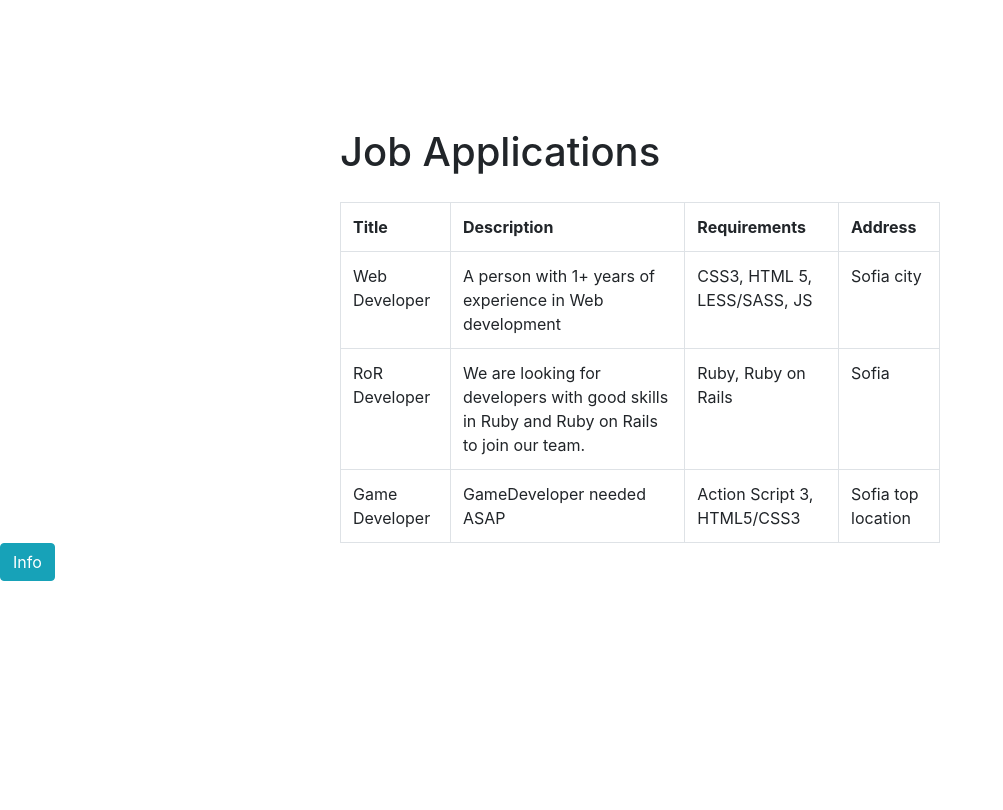
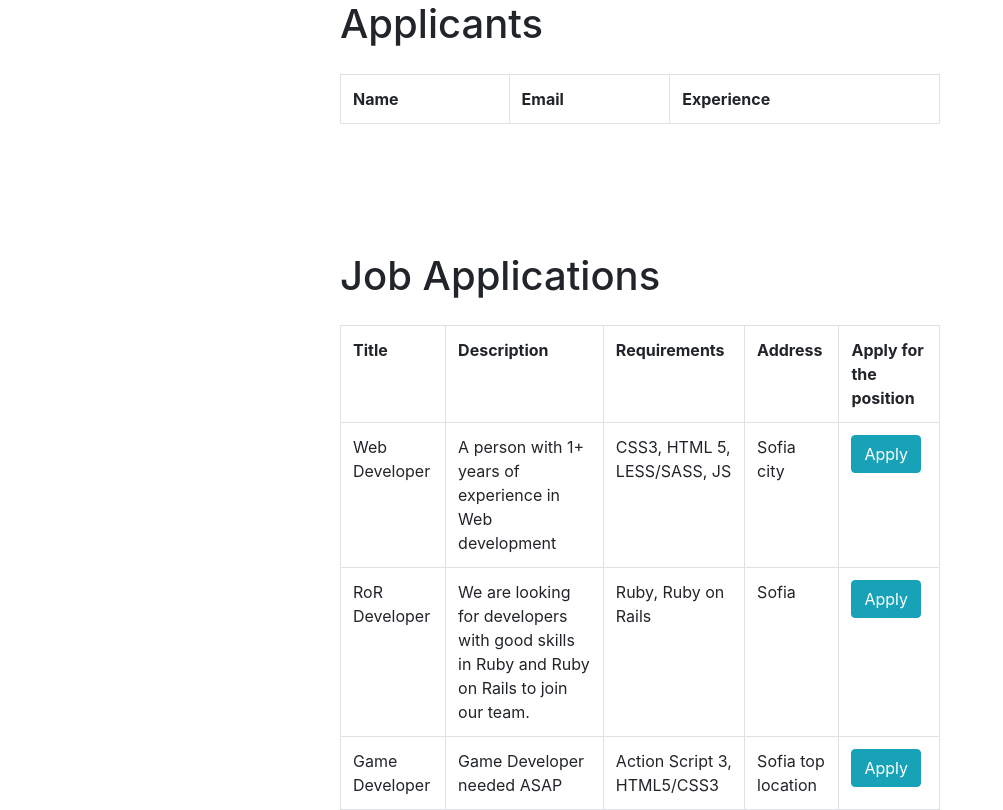
Before and after one commit to Petya-Naumova/JobApplications, a plain HTML site: page index.html in a window 1280 px wide. Shown: the whole page, without its empty margins (0-1003 px from the left). Drawn offline with nearby package versions, Linux system fonts and the light colour scheme.

Commit message:
Apply button but still button does not do anything

```diff
--- a/index.html
+++ b/index.html
@@ -16,6 +16,19 @@
       <![endif]-->
    </head>
    <body>
+      <div>
+         <div style="width: 600px; margin: 0 auto; margin-bottom: 2%;"><h1>Applicants</h1></div>
+         <table id="JobApplicants" style="width: 600px; margin: 0 auto;" class="table table-bordered table-hover">
+               <tr class="active">
+                  <th>Name</th>
+                  <th>Email</th>
+                  <th>Experience</th>
+               </tr>
+
+         </table>
+
+      </div>
+
       <div style="margin-top: 10%;">
          <div style="width: 600px; margin: 0 auto; margin-bottom: 2%;"><h1>Job Applications</h1></div>
          <table id="JobOffersList" style="width: 600px; margin: 0 auto;" class="table table-bordered table-hover">
@@ -24,10 +37,11 @@
                   <th>Description</th>
                   <th>Requirements</th>
                   <th>Address</th>
+                  <th>Apply for the position</th>
                </tr>
 
          </table>
-         <button type="button" class="btn btn-info">Info</button>
+
       </div>
       <!-- jQuery (necessary for Bootstrap's JavaScript plugins) -->
       <script src="https://ajax.googleapis.com/ajax/libs/jquery/1.11.2/jquery.min.js"></script>
--- a/js/inner.js
+++ b/js/inner.js
@@ -8,7 +8,7 @@ function JobOffer(id, title, description, requirements, address){
 }
  var  WebDeveloper = new JobOffer(1, "Web Developer", "A person with 1+ years of experience in Web development", "CSS3, HTML 5, LESS/SASS, JS", "Sofia city");
  var  RoRDeveloper = new JobOffer(2, "RoR Developer", "We are looking for developers with good skills in Ruby and Ruby on Rails to join our team.", "Ruby, Ruby on Rails", "Sofia");
- var  GameDeveloper = new JobOffer(3,"Game Developer", "GameDeveloper needed ASAP", "Action Script 3, HTML5/CSS3", "Sofia top location");
+ var  GameDeveloper = new JobOffer(3,"Game Developer", "Game Developer needed ASAP", "Action Script 3, HTML5/CSS3", "Sofia top location");
  JobOffersContainer.push(WebDeveloper,RoRDeveloper,GameDeveloper);
 function Applicant(id, name, email, experience){
 	this.id = id;
@@ -35,7 +35,10 @@ window.addEventListener("load", function(){
 		requirementsCell.innerHTML = JobOffersContainer[i].requirements;
 		var addressCell = newRow.insertCell(-1);
 		addressCell.innerHTML = JobOffersContainer[i].address;
-
-
+		var buttonCell = newRow.insertCell(-1);
+		var button = document.createElement("button");
+		button.setAttribute("class", "btn btn-info");
+		button.textContent = "Apply";
+		buttonCell.appendChild(button);
 	}
 })
```
